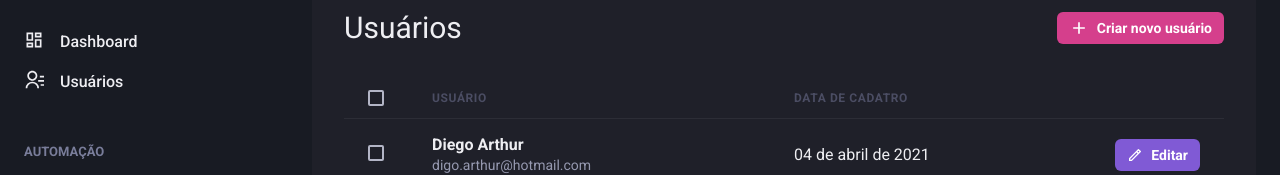
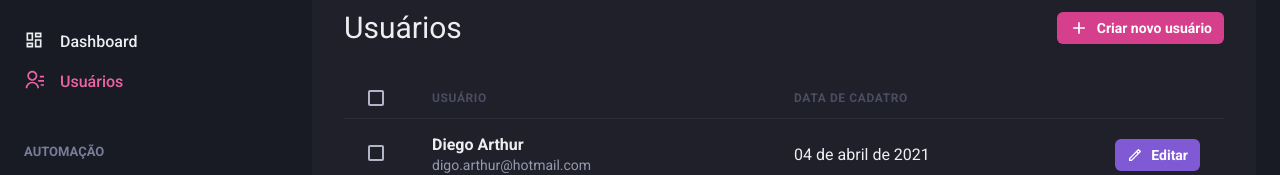
Before and after one commit to DIGOARTHUR/Dashgo, a Next.js app: page /users in a window 1280 px wide. Shown: the part 142-317 px from the top of the page. Built offline with nearby package versions, Linux system fonts and the light colour scheme.

Commit message:
Signling active link: Sidebar

```diff
--- /dev/null
+++ b/src/components/ActiveLink.tsx
@@ -0,0 +1,26 @@
+import Link, { LinkProps } from "next/link";
+import { useRouter } from "next/router";
+import { cloneElement, ReactElement } from "react";
+
+interface ActiveLinkProps extends LinkProps {
+children: ReactElement;
+shouldMatchExactHref?: boolean;
+}
+export function ActiveLink({ children,shouldMatchExactHref=false,...rest }: ActiveLinkProps) {
+    const {asPath}= useRouter()
+    let isActive =false;
+
+    if(shouldMatchExactHref && (asPath===rest.href || asPath===rest.as)){
+        isActive = true;
+    }
+    if(!shouldMatchExactHref && (asPath.startsWith(String(rest.href))|| asPath.startsWith(String(rest.as)))){
+        isActive = true;
+    }
+    return (
+        <Link {...rest}>
+            {cloneElement(children,{
+                color: isActive ?'pink.400':'gray.50'
+            })}
+        </Link>
+    )
+}
--- a/src/components/Sidebar/NavLink.tsx
+++ b/src/components/Sidebar/NavLink.tsx
@@ -1,6 +1,7 @@
 import { Icon, Link as ChakraLink, Text, LinkProps as ChakraLinkProps } from "@chakra-ui/react";
 import { ElementType } from "react";
 import Link from 'next/link'
+import { ActiveLink } from "../ActiveLink";
 interface NavLinkProps extends ChakraLinkProps {
     icon: ElementType;
     children: string;
@@ -8,11 +9,11 @@ interface NavLinkProps extends ChakraLinkProps {
 }
 export function NavLink({ icon, children,href, ...rest }: NavLinkProps) {
     return (
-        <Link href={href} passHref>
+        <ActiveLink href={href} passHref>
             <ChakraLink display="flex" align="center" {...rest}>
                 <Icon as={icon} fontSize="20" />
                 <Text ml="4" fontWeight="medium">{children}</Text>
             </ChakraLink>
-        </Link>
+        </ActiveLink>
     )
 }
```
